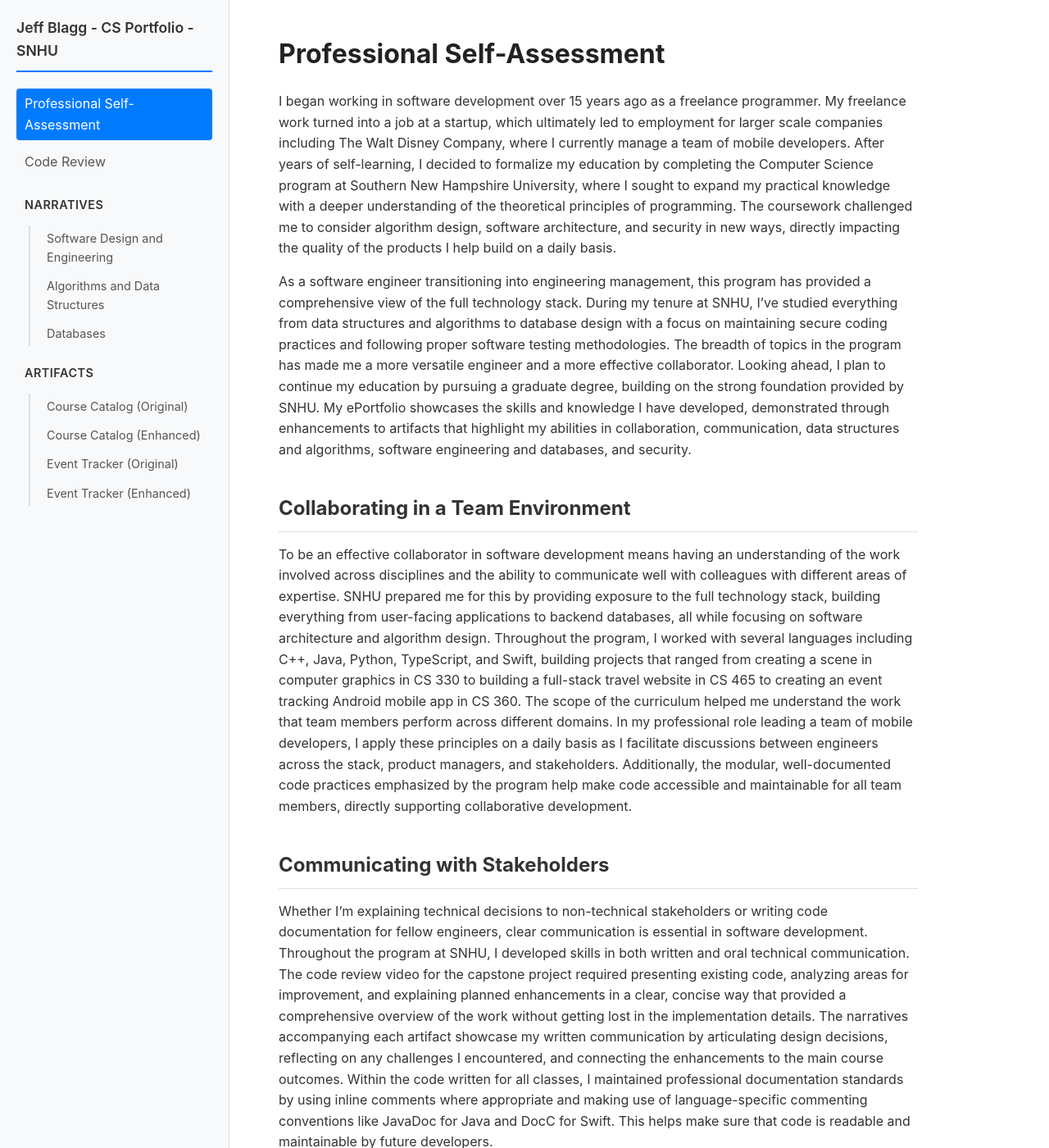
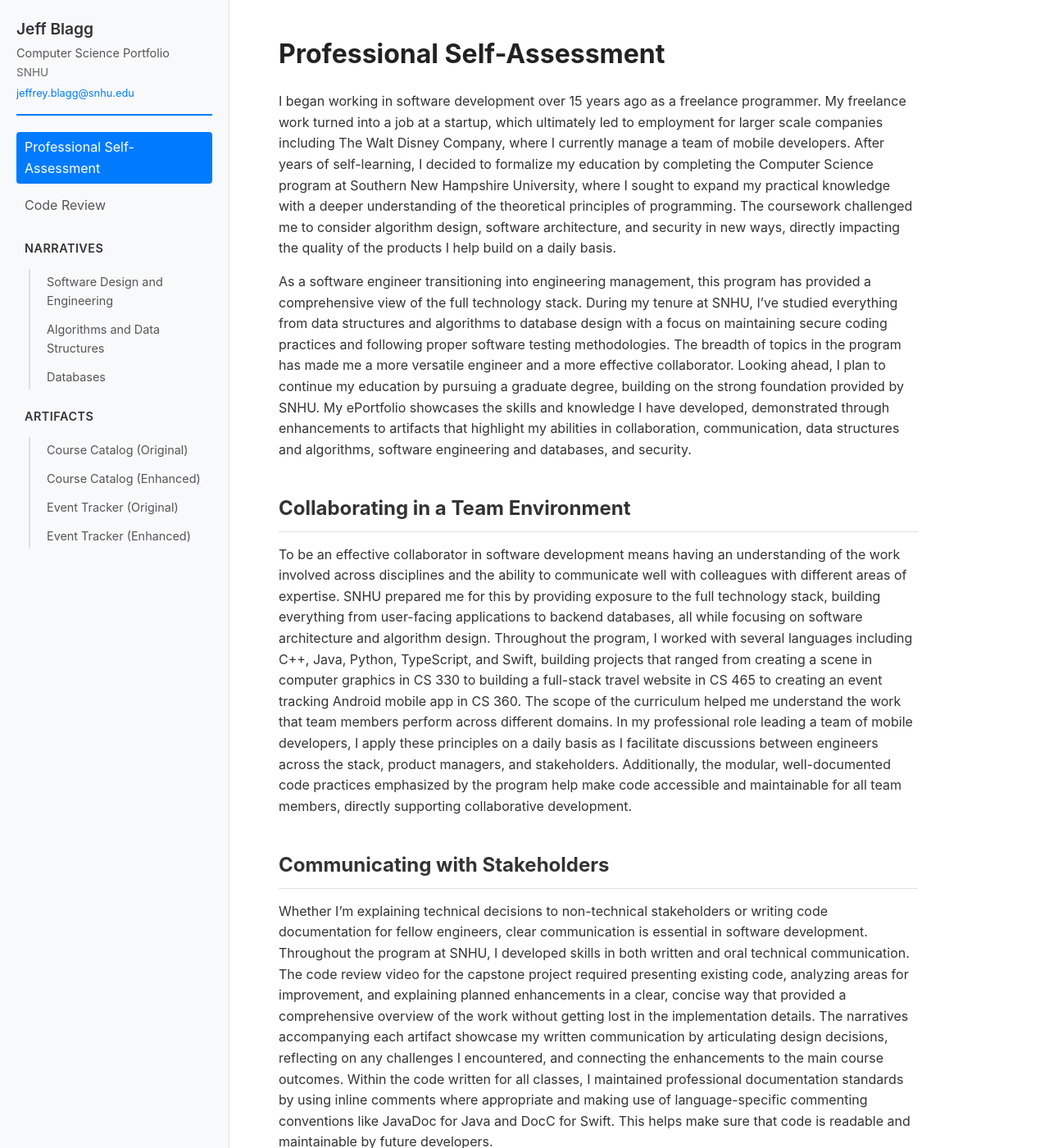
Before and after one commit to jab-snhu/jab-snhu.github.io, a Jekyll site: the page built from index.markdown, in a window 1280 px wide and 1400 px high. Shown: the whole window at 82% size. Built offline with Jekyll 4.4.1, drawn with Linux system fonts in a browser that asks for light colours.

Commit message:
Pages style update

```diff
--- a/_layouts/default.html
+++ b/_layouts/default.html
@@ -31,12 +31,42 @@
     }
 
     .sidebar-title {
-      font-size: 1.1rem;
+      margin-bottom: 20px;
+      padding-bottom: 15px;
+      border-bottom: 2px solid #007bff;
+    }
+
+    .sidebar-title .name {
+      font-size: 1.2rem;
       font-weight: 600;
       color: #333;
-      margin-bottom: 20px;
-      padding-bottom: 10px;
-      border-bottom: 2px solid #007bff;
+      display: block;
+    }
+
+    .sidebar-title .subtitle {
+      font-size: 0.9rem;
+      color: #555;
+      display: block;
+      margin-top: 2px;
+    }
+
+    .sidebar-title .school {
+      font-size: 0.85rem;
+      color: #666;
+      display: block;
+      margin-top: 2px;
+    }
+
+    .sidebar-title .email {
+      font-size: 0.8rem;
+      color: #007bff;
+      display: block;
+      margin-top: 4px;
+      text-decoration: none;
+    }
+
+    .sidebar-title .email:hover {
+      text-decoration: underline;
     }
 
     .sidebar-nav ul {
@@ -184,7 +214,12 @@
 </head>
 <body>
   <nav class="sidebar">
-    <div class="sidebar-title">{{ site.title }}</div>
+    <div class="sidebar-title">
+      <span class="name">Jeff Blagg</span>
+      <span class="subtitle">Computer Science Portfolio</span>
+      <span class="school">SNHU</span>
+      <a href="mailto:jeffrey.blagg@snhu.edu" class="email">jeffrey.blagg@snhu.edu</a>
+    </div>
     <div class="sidebar-nav">
       <ul>
         <li><a href="{{ '/' | relative_url }}" {% if page.url == '/' %}class="active"{% endif %}>Professional Self-Assessment</a></li>
```
